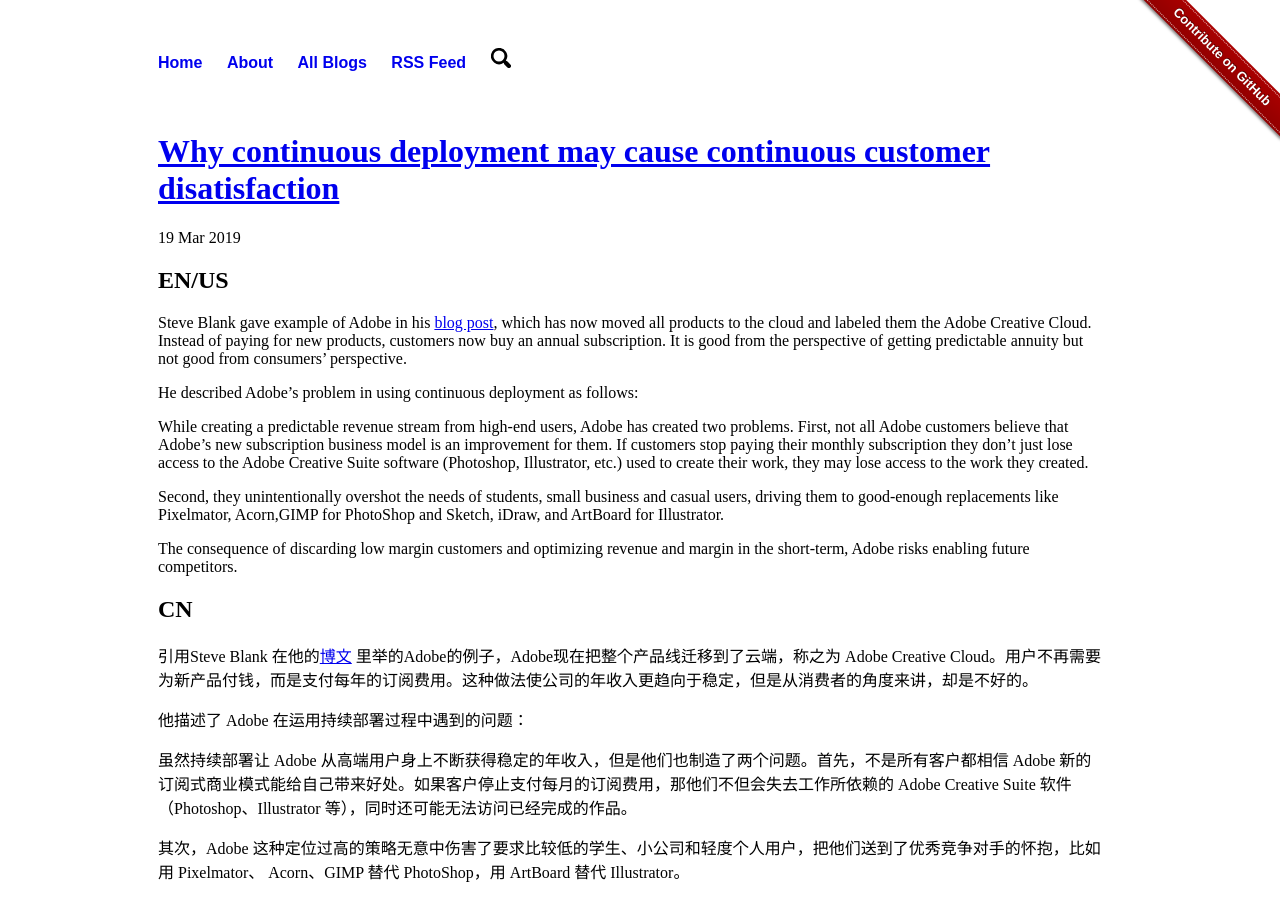
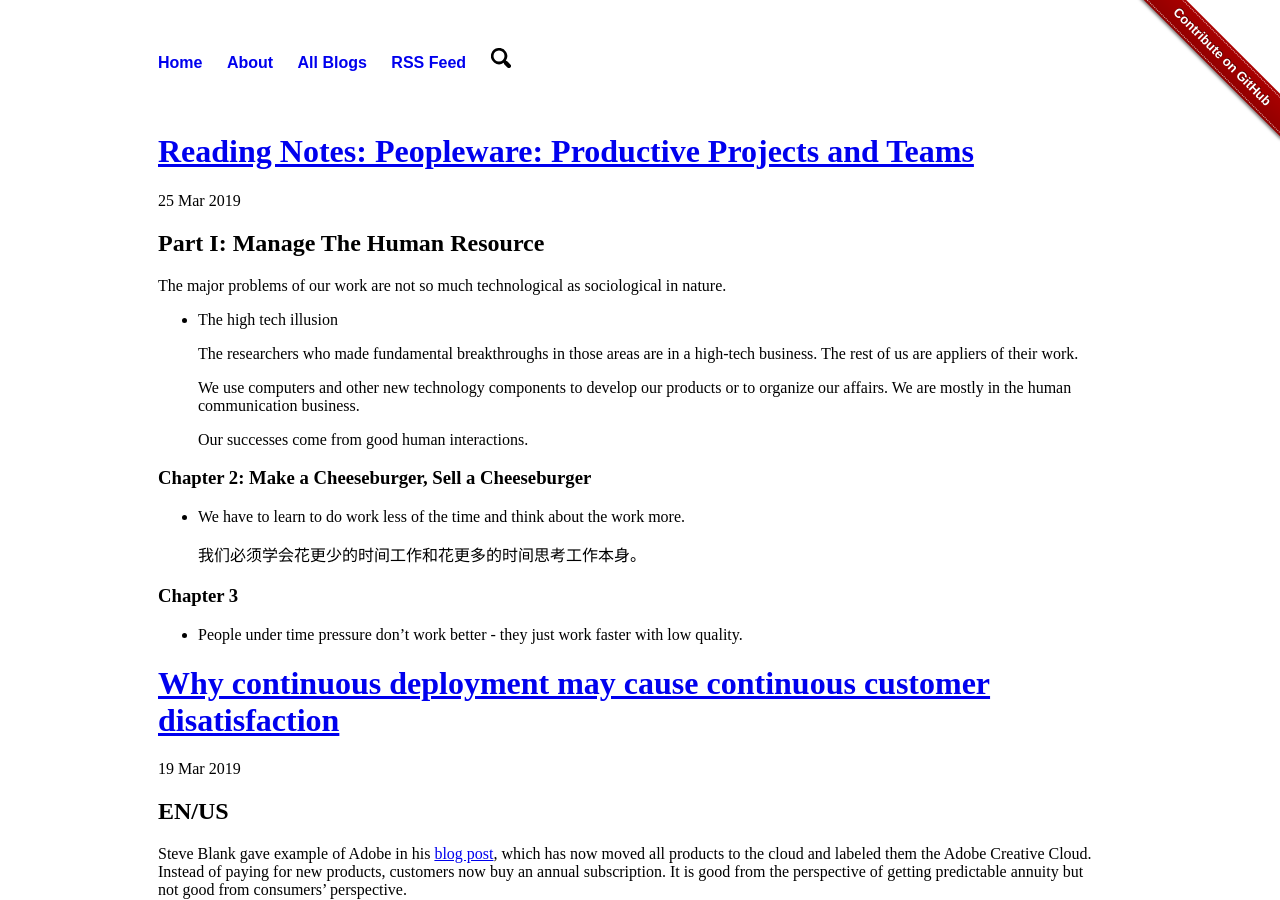
Before and after one commit to liuning0820/liuning0820.github.io, a Jekyll site: the page built from index.html, in a window 1280 px wide and 900 px high. Built offline with Jekyll 4.4.1, drawn with Linux system fonts in a browser that asks for light colours; the list of posts is cut into pages by our own code; some of the changed text lies outside the part shown.

Commit message:
start to read a book named Peopleware.

```diff
--- a/_posts/2019-02-19-book-list-2019.md
+++ b/_posts/2019-02-19-book-list-2019.md
@@ -11,3 +11,5 @@ In this doc, I will list the inspiring books I read in 2019.
 ## Technical
 
 - The DevOps Handbook
+
+- [Peopleware:Productive Projects and Teams](http://3.droppdf.com/files/lDiI0/peopleware-3rd-edition.pdf)
--- /dev/null
+++ b/_posts/2019-03-25-peopleware-reading-notes.md
@@ -0,0 +1,30 @@
+---
+layout: default
+title: "Reading Notes: Peopleware: Productive Projects and Teams"
+author: liuning0820
+tags: [communication]
+---
+
+# Reading Notes: Peopleware: Productive Projects and Teams
+
+## Part I: Manage The Human Resource
+
+The major problems of our work are not so much technological as sociological in nature.
+
+- The high tech illusion
+
+    The researchers who made fundamental breakthroughs in those areas are in a high-tech business. The rest of us are appliers of their work.
+
+     We use computers and other new technology components to develop our products or to organize our affairs. We are mostly in the human communication business.
+
+    Our successes come from good human interactions.
+
+### Chapter 2: Make a Cheeseburger, Sell a Cheeseburger
+
+- We have to learn to do work less of the time and think about the work more.
+
+    我们必须学会花更少的时间工作和花更多的时间思考工作本身。
+
+### Chapter 3
+
+- People under time pressure don't work better - they just work faster with low quality.
```
